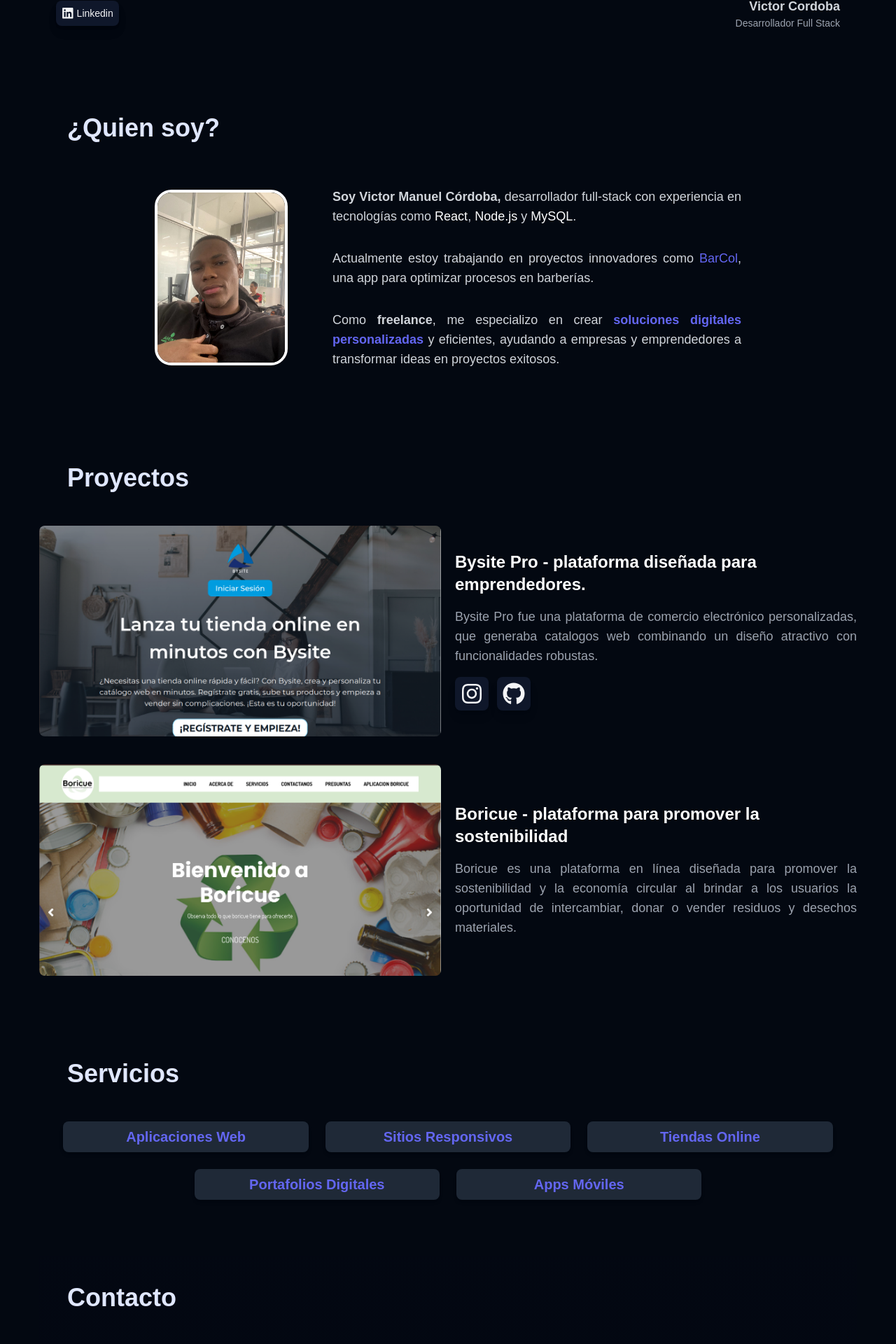
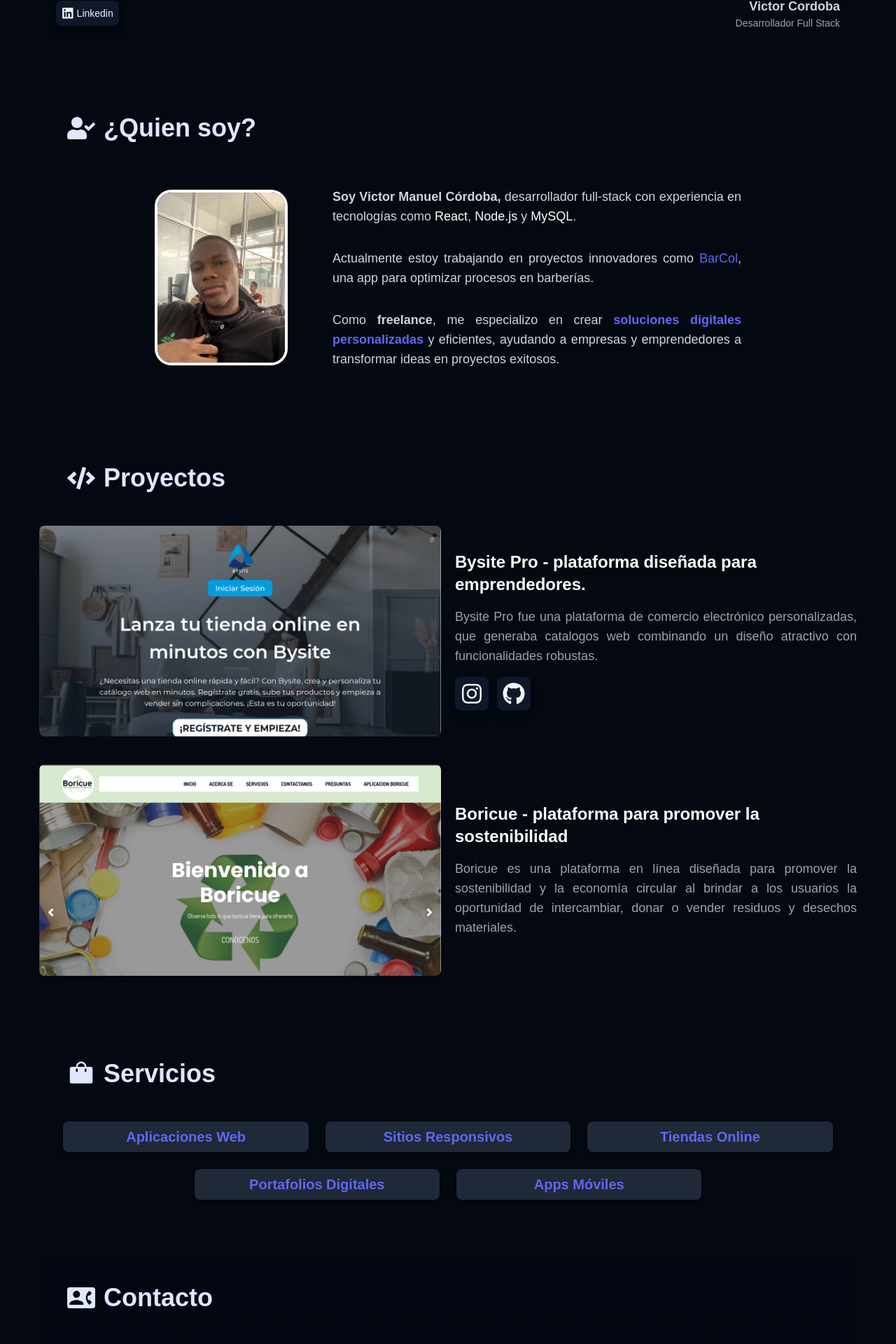
Before and after one commit to Victordi10/portafolio, a Next.js app: page / in a window 1280 px wide. Shown: the part 547-2467 px from the top of the page at 70% size. Built offline with nearby package versions, Linux system fonts and the light colour scheme.

Commit message:
puse iconos a los titulos y se ve mejor el menu

```diff
--- a/src/app/page.js
+++ b/src/app/page.js
@@ -9,6 +9,7 @@
 import Servicio from "./ui/Servicio";
 import Portafolio from "./ui/Portafolio";
 import Sobremi from "./ui/Sobremi";
+import { PiBagFill } from "react-icons/pi";
 import { FaLinkedin, FaGithub, FaTwitter, FaPhoneAlt, FaEnvelope } from 'react-icons/fa';
 
 
@@ -28,7 +29,7 @@
 
       <Portafolio  isModalOpen={isModalOpen}  toggleModal={toggleModal} />
 
-      <Seccion id={'servicios'} titulo="Servicios" classTitulo={'mb-4'}>
+      <Seccion id={'servicios'} icon={<PiBagFill className='h-10 w-10'/>} titulo="Servicios" classTitulo={'mb-4'}>
         <div className="flex flex-wrap items-center w-full justify-center gap-6">
           <Servicio titulo={'Aplicaciones Web'} />
           <Servicio titulo={'Sitios Responsivos'} />
--- a/src/app/ui/Contacto.js
+++ b/src/app/ui/Contacto.js
@@ -1,11 +1,12 @@
 import { FaLinkedin, FaGithub, FaTwitter, FaPhoneAlt, FaEnvelope, FaInstagram } from 'react-icons/fa';
 import Seccion from './Seccion';
+import { MdContactPhone } from "react-icons/md";
 
 const Contacto = () => {
     const correo = 'cordobav444@gmail.com'
     const claseA = 'flex items-center space-x-2 text-gray-100 hover:text-slate-600 transition'
     return (
-        <Seccion id={'contacto'} titulo="Contacto" cover={true} className={`bg-cover mb-0 p-0 bg-center bg-[url('/contacto.jpeg')] sm:bg-[url('')] w-full`}>
+        <Seccion id={'contacto'} icon={<MdContactPhone className='h-10 w-10'/>} titulo="Contacto" cover={true} className={`bg-cover mb-0 p-0 bg-center bg-[url('/contacto.jpeg')] sm:bg-[url('')] w-full`}>
             <div className="flex flex-col w-full sm:flex-row ">
                 {/* Contenedor izquierdo */}
                 <div className="sm:w-1/2 justify-center items-center hidden sm:block ">
--- a/src/app/ui/Header.js
+++ b/src/app/ui/Header.js
@@ -68,10 +68,10 @@
     };
 
     return (
-        <header className=" bg-[url('/cover.jpeg')] bg-cover bg-no-repeat items-center bg-center w-full rounded-lg shadow-lg ">
+        <header className="  sticky top-0 z-10 bg-[url('/cover.jpeg')] bg-cover bg-no-repeat items-center bg-center w-full rounded-lg shadow-lg ">
             <div className='inset-0 bg-gradient-to-t from-[rgba(3,7,18,0.7)]  via-[rgba(3,7,18,0.8)] to-[rgba(3,7,18,0.98)]  flex items-center w-full flex-col '>
             <div className={`flex items-center justify-between p-2 w-full px-4 sm:px-12 rounded-lg shadow-lg hover:shadow-xl transition-all duration-500 ease-in-out transform hover:scale-[1.01] ${menuOpen
-                        ? 'bg-gray-950'
+                        ? 'inherit'
                         : ' bg-inherit'
                     }`}>
                 <Image
@@ -94,7 +94,7 @@
 
             {/* Menú con animación */}
             <div
-                className={`sm:hidden w-full bg-gray-950 transition-all duration-300 ease-in-out overflow-hidden ${menuOpen
+                className={`sm:hidden w-full  transition-all duration-300 ease-in-out overflow-hidden ${menuOpen
                         ? 'max-h-[500px] opacity-100 scale-y-100'
                         : 'max-h-0 opacity-0 scale-y-0'
                     }`}
--- a/src/app/ui/Portafolio.js
+++ b/src/app/ui/Portafolio.js
@@ -12,7 +12,7 @@
 import Boton from "./Boton";
 import Parrafo from "./Parrafo";
 import Redes from "./Redes";
-
+import { FaCode } from "react-icons/fa";
 
 
 export default function Portafolio({ isModalOpen, toggleModal }) {
@@ -30,7 +30,7 @@
     };
     const claseA = 'flex items-center justify-center gap-1  rounded-lg shadow-lg  bg-slate-900 p-2 text-gray-100 hover:text-blue-600 transform hover:scale-110 transition-all duration-300 ease-in-out'
     return (
-        <Seccion id={'proyectos'} className="flex flex-col w-full" titulo={'Proyectos'}>
+        <Seccion id={'proyectos'} icon={<FaCode className='h-10 w-10'/>}  className="flex flex-col w-full" titulo={'Proyectos'}>
             {/* Proyecto Bysite Pro */}
             <div className="flex flex-col sm:flex-row items-center gap-5 mb-8">
                 <div className="w-full sm:w-1/2">
--- a/src/app/ui/Seccion.js
+++ b/src/app/ui/Seccion.js
@@ -3,7 +3,7 @@
 import React, { useEffect, useState } from "react";
 import Titulo from "./Titulo";
 
-export default function Seccion({ titulo = false, cover = false, children, className, classTitulo, id}) {
+export default function Seccion({ titulo = false, icon, cover = false, children, className, classTitulo, id}) {
     return (
         <section
             className={`
@@ -29,6 +29,7 @@
                     <Titulo
                         titulo={titulo}
                         className={classTitulo}
+                        icon={icon}
                     />
                 )}
                 {children}
--- a/src/app/ui/Sobremi.js
+++ b/src/app/ui/Sobremi.js
@@ -5,10 +5,11 @@
 import Image from 'next/image';
 import Seccion from "./Seccion";
 import Parrafo from "./Parrafo";
+import { FaUserCheck } from "react-icons/fa";
 
 const Sobremi = () => {
     return (
-        <Seccion id={'sobre-mi'} titulo="¿Quien soy?"  classTitulo={''} className={`relative `}>
+        <Seccion id={'sobre-mi'} icon={<FaUserCheck className='h-10 w-10'/>} titulo="¿Quien soy?"  classTitulo={''} className={`relative `}>
             <div className='flex flex-col sm:flex-row items-center justify-center sm:space-x-16'>
                 <Image
                     src="/foto.jpeg"
--- a/src/app/ui/Titulo.js
+++ b/src/app/ui/Titulo.js
@@ -2,7 +2,7 @@
 
 import React from "react";
 
-export default function Titulo({ titulo, className }) {
+export default function Titulo({ titulo, className, icon }) {
     return (
         <h2
             className={`
@@ -14,9 +14,13 @@
                 transform hover:scale-[1.01]
                 sm:m-4
                 px-2 sm:p-6
+                flex
+                 items-center
+                 gap-3
                 `}
 
         >
+            {icon}
             {titulo}
         </h2>
     );
```
